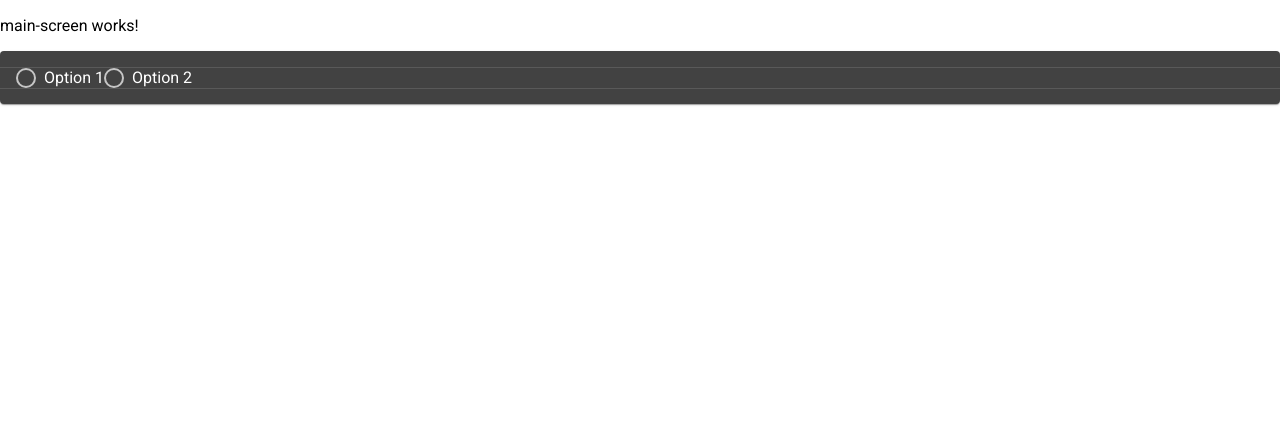
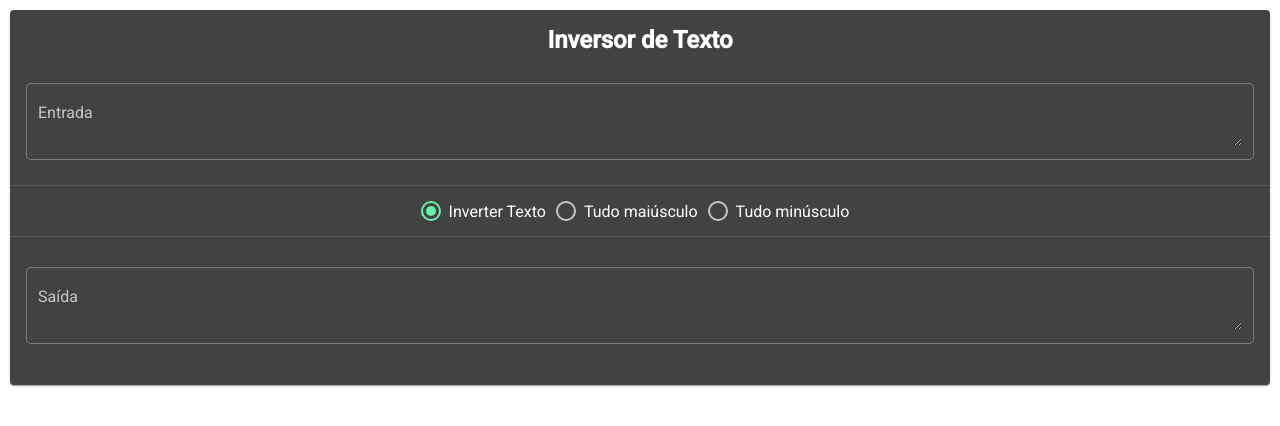
Before and after one commit to BrunoLeandroPiske/text-changer-app, an Angular app: page / in a window 1280 px wide. Shown: the top 426 px of the page. Built offline with nearby package versions, Linux system fonts and the light colour scheme.

Commit message:
implement general functions

```diff
--- a/src/app/main-screen/main-screen.component.css
+++ b/src/app/main-screen/main-screen.component.css
@@ -0,0 +1,26 @@
+  .full-width {
+    margin-top: 5px;
+    width: 100%;
+  }
+
+  .radio-button {
+    padding-right: 10px;
+  }
+
+  .radio-group {
+    display: flow-root;
+    margin: 15px 0;
+  }
+
+  .card {
+    text-align: center;
+    margin: 10px;
+  }
+
+  .divider {
+    margin-top: 10px;
+  }
+
+  .botton-form-field {
+    padding-top: 1.34375em;
+  }
--- a/src/app/main-screen/main-screen.component.html
+++ b/src/app/main-screen/main-screen.component.html
@@ -1,10 +1,19 @@
-<p>main-screen works!</p>
 
-<mat-card>
+<mat-card class="card">
+    <h2>Inversor de Texto</h2>
+    <mat-form-field color="accent" appearance="outline" class="full-width">
+        <mat-label>Entrada</mat-label>
+        <textarea matInput placeholder="Escreva algo aqui...." [(ngModel)]="text1" (input)="changeText1()"></textarea>
+    </mat-form-field>
     <mat-divider></mat-divider>
-        <mat-radio-group aria-label="Select an option">
-            <mat-radio-button value="1">Option 1</mat-radio-button>
-            <mat-radio-button value="2">Option 2</mat-radio-button>
-        </mat-radio-group>
+    <mat-radio-group aria-label="Select an option" class="radio-group" [(ngModel)]="type_convertion" (change)="changeText1()">
+        <mat-radio-button value="0" class="radio-button">Inverter Texto</mat-radio-button>
+        <mat-radio-button value="1" class="radio-button">Tudo maiúsculo</mat-radio-button>
+        <mat-radio-button value="2" class="radio-button">Tudo minúsculo</mat-radio-button>
+    </mat-radio-group>
     <mat-divider></mat-divider>
+    <mat-form-field color="accent" appearance="outline" class="full-width botton-form-field">
+        <mat-label>Saída</mat-label>
+        <textarea matInput [(ngModel)]="text2"></textarea>
+    </mat-form-field>
 </mat-card>
--- a/src/app/main-screen/main-screen.component.ts
+++ b/src/app/main-screen/main-screen.component.ts
@@ -7,9 +7,38 @@ import { Component, OnInit } from '@angular/core';
 })
 export class MainScreenComponent implements OnInit {
 
+  text1: string = '';
+  text2: string = '';
+  type_convertion: string = '0';
+
   constructor() { }
 
   ngOnInit(): void {
   }
 
+  changeText1() {
+    this.text2 = this.get_type_and_convert();
+  }
+
+  get_type_and_convert() {
+    switch (this.type_convertion) {
+      case '0': {
+        return this.text1.split("").reverse().join("");;
+        break;
+      }
+      case '1': {
+        return this.text1.toUpperCase();
+        break;
+      }
+      case '2': {
+        return this.text1.toLowerCase();
+        break;
+      }
+      default: {
+        return this.text1;
+      }
+    }
+
+  }
+
 }
```
